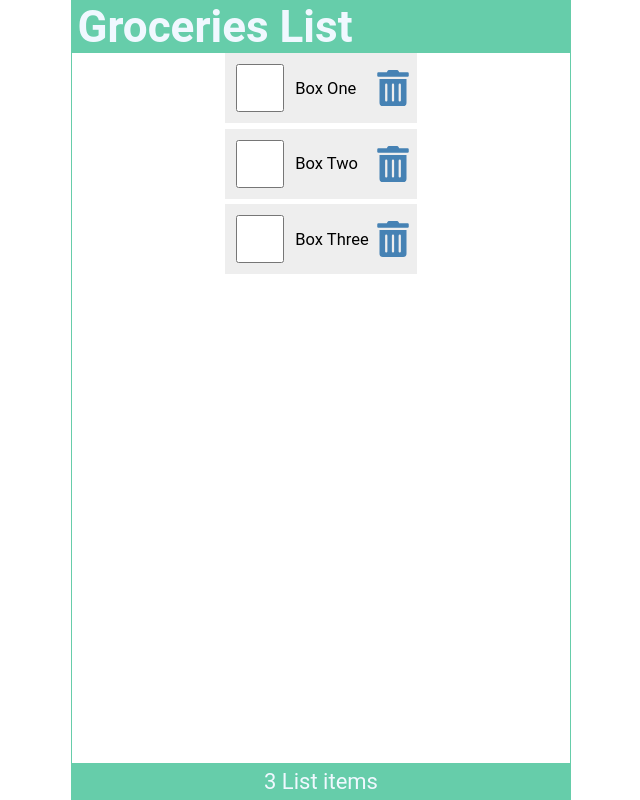
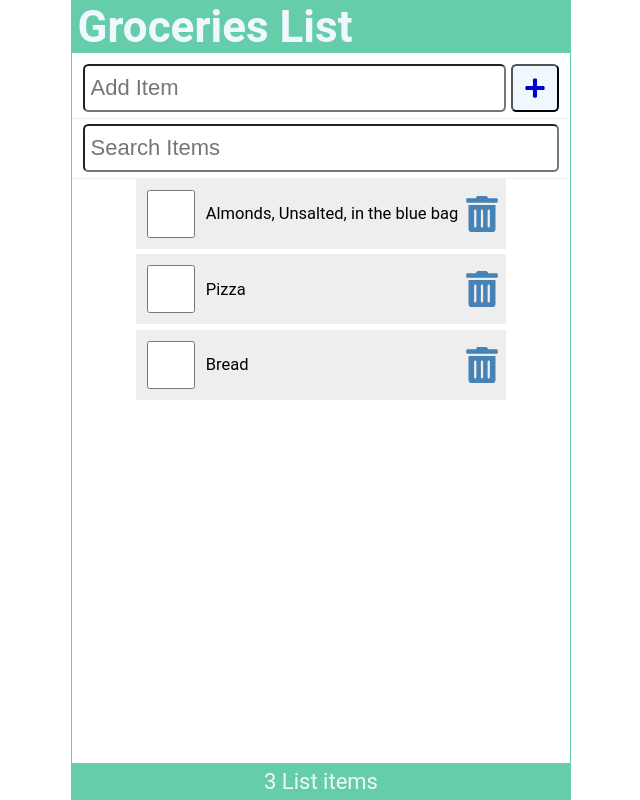
Before and after one commit to Bhismydv/react_ser, a React (Create React App) app: page / in a window 1280 px wide. Shown: the whole page, without its empty margins (319-959 px from the left). Built offline with nearby package versions, Linux system fonts and the light colour scheme; data requests are answered from the project's data file.

Commit message:
api calling

```diff
--- /dev/null
+++ b/data/db.json
@@ -0,0 +1,19 @@
+{
+    "items": [
+        {
+            "id": 1,
+            "checked": false,
+            "item": "Almonds, Unsalted, in the blue bag"
+        },
+        {
+            "id": 2,
+            "checked": false,
+            "item": "Pizza"
+        },
+        {
+            "id": 3,
+            "checked": false,
+            "item": "Bread"
+        }
+    ]
+}
--- /dev/null
+++ b/src/AddItem.js
@@ -0,0 +1,29 @@
+import { FaPlus } from "react-icons/fa"
+import { useRef } from "react"
+
+const AddItem=({newItem, setNewItem, handleSubmit})=>{
+    const inputRef = useRef();
+
+    return(
+        <form className="addForm" onSubmit={handleSubmit}>
+            <label htmlFor="addItem">Add Item</label>
+            <input
+            autoFocus
+            ref={inputRef}
+            id="addItem"
+            type="text"
+            placeholder="Add Item"
+            required
+            value={newItem}
+            onChange={(e)=>setNewItem(e.target.value)}
+            />
+            <button
+            type="submit"
+            aria-label="Add Item"
+            onClick={()=>inputRef.current.focus()}
+            ><FaPlus/></button>
+        </form>
+    )
+}
+
+export default AddItem
--- a/src/App.js
+++ b/src/App.js
@@ -1,40 +1,92 @@
 import Header from './Header';
 import Content from './Content';
 import Footer from './Footer';
-import { useState } from 'react';
+import { useState, useEffect, use } from 'react';
+import AddItem from './AddItem';
+import SearchItem from './SearchItem';
 
 function App() {
+  const API_URL = "http://localhost:3500/items";
 
-  const [items, setItems] = useState([
-    {id:1, checked:false, item: 'Box One'},
-    {id:2, checked:false, item: 'Box Two'},
-    {id:3, checked:false, item: 'Box Three'}
-]);
+  const [items, setItems] = useState([]);
+
+const [newItem, setNewItem] = useState('');
+
+const [search, setSearch] = useState('');
+
+const [fetchError, setFetchError] = useState(null);
+const [isLoading, setIsLoading] = useState(true);
+
+useEffect(()=>{
+
+  const fetchItems = async()=>{
+    try {
+      const response = await fetch(API_URL);
+      if(!response.ok)throw Error('did not reveived expected data!');
+      const listItems = await response.json();
+      console.log(listItems);
+      setItems(listItems);
+      setFetchError(null);
+    } catch (err) {
+      setFetchError(err.myNewItem);
+    } finally {
+      setIsLoading(false);
+    }
+  }
+  setTimeout(()=>{
+    (async()=> await fetchItems())();
+  }, 2000)
+
+}, [])
+
+const addItem = (item) =>{
+  const id = items.length ? items[items.length-1].id+1 : 1
+  const myNewItem = {id, checked: false, item};
+  const listItems = [...items, myNewItem];
+  setItems(listItems)}
 
 const handleCheck =(id)=>{
   const listItems =items.map((item)=>item.id === id ?
       {...item, checked: !item.checked} : item
   );
   setItems(listItems);
-  localStorage.setItem('shoppingList',
-      JSON.stringify(listItems));
 }
 
 const handleDelete = (id)=>{
  const listItems = items.filter((item)=>item.id!==id);
  setItems(listItems);
- localStorage.setItem('shoppingList', JSON.stringify(listItems));
+}
+
+const handleSubmit = (e)=>{
+  e.preventDefault();
+  if(!newItem) return;
+  console.log("submitted");
+  addItem(newItem);
+  setNewItem('');
+
 }
 
   return (
     <div className="App">
      <Header title='Groceries List'/>
-     <Content
-     items = {items}
+     <AddItem
+     newItem = {newItem}
+     setNewItem = {setNewItem}
+     handleSubmit = {handleSubmit}
+     />
+      <SearchItem
+     search={search}
+     setSearch={setSearch}
+     />
+     <main>
+      {isLoading && <p>Loading Items...</p>}
+      {fetchError && <p style={{color: "red"}}>{`Error: ${fetchError}`}</p>}
+     {!fetchError && !isLoading && <Content
+     items = {items.filter(item=>((item.item).toLowerCase()).includes(search.toLowerCase()))}
      handleCheck={handleCheck}
      handleDelete={handleDelete}
-     />
-     <Footer length ={items.length}/>
+     />}</main>
+   <Footer length ={items.length}/>
     </div>
   );
 }
--- a/src/Content.js
+++ b/src/Content.js
@@ -3,7 +3,7 @@
 const Content = ({items, handleCheck, handleDelete}) => {
 
     return (
-        <main>
+        <>
           {items.length ? (
            <ItemList
            items={items}
@@ -13,7 +13,7 @@
           ) : (
             <p style={{marginTop: '2rem'}}>Your list is empty!</p>
           )}
-             </main>
+             </>
     )
 }
 
--- /dev/null
+++ b/src/SearchItem.js
@@ -0,0 +1,17 @@
+const SearchItem =({search, setSearch})=>{
+
+    return (
+        <form className="searchForm"
+        onSubmit={(e)=>e.preventDefault()}
+        ><label htmlFor="search">Search</label>
+        <input id="search"
+        type="text"
+        role="searchbox"
+        placeholder="Search Items"
+        value={search}
+        onChange={(e)=>setSearch(e.target.value)}></input>
+        </form>
+    )
+}
+
+export default SearchItem
--- a/src/index.css
+++ b/src/index.css
@@ -116,3 +116,70 @@
   color: red;
   outline: none;
 }
+
+.addForm {
+  width: 100%;
+  display: flex;
+  justify-content: flex-start;
+  margin: 0.5rem 0 0;
+  padding: 0 0.5rem 0.25rem;
+  border-bottom: 1px solid #eee;
+}
+
+.addForm label {
+  position: absolute;
+  left: -99999px;
+}
+
+.addForm input[type='text'] {
+  flex-grow: 1;
+  max-width: calc(100% - 50px);
+  min-height: 48px;
+  font-size: 1rem;
+  padding: 0.25rem;
+  border-radius: 0.25rem;
+  margin-right: 0.25rem;
+  outline: none;
+}
+
+button {
+  height: 48px;
+  min-width: 48px;
+  border-radius: 0.25rem;
+  padding: 0.5rem;
+  font-size: 1rem;
+  background-color: aliceblue;
+  color: mediumblue;
+  cursor: pointer;
+}
+
+button:focus,
+button:hover {
+  color: white;
+  background-color: limegreen;
+  outline: none;
+}
+
+.searchForm {
+  width: 100%;
+  display: flex;
+  justify-content: flex-start;
+  margin: 0.25rem 0 0;
+  padding: 0 0.5rem 0.25rem;
+  border-bottom: 1px solid #eee;
+}
+
+.searchForm label {
+  position: absolute;
+  left: -99999px;
+}
+
+.searchForm input[type='text'] {
+  flex-grow: 1;
+  max-width: 100%;
+  min-height: 48px;
+  font-size: 1rem;
+  padding: 0.25rem;
+  border-radius: 0.25rem;
+  outline: none;
+}
```
